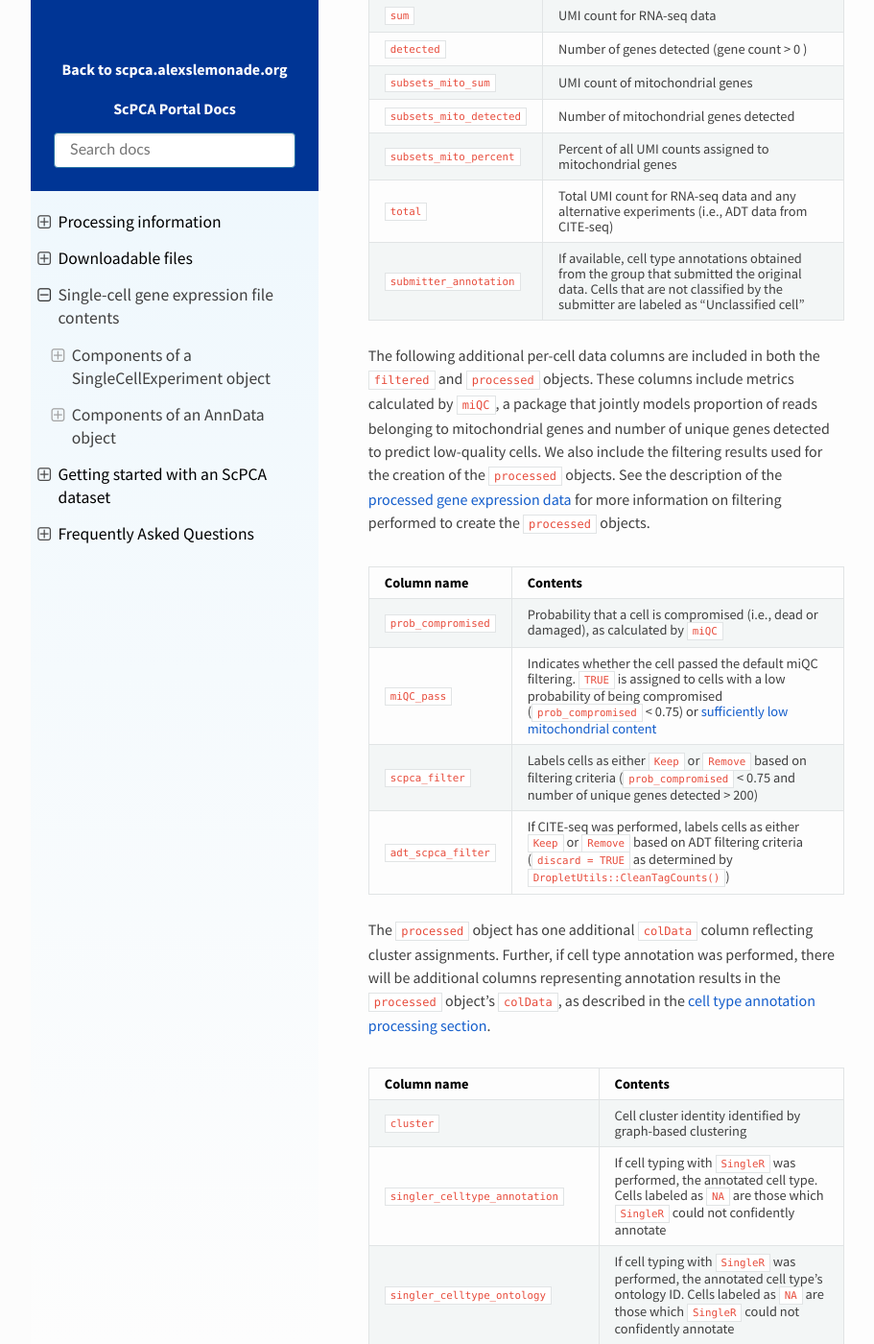
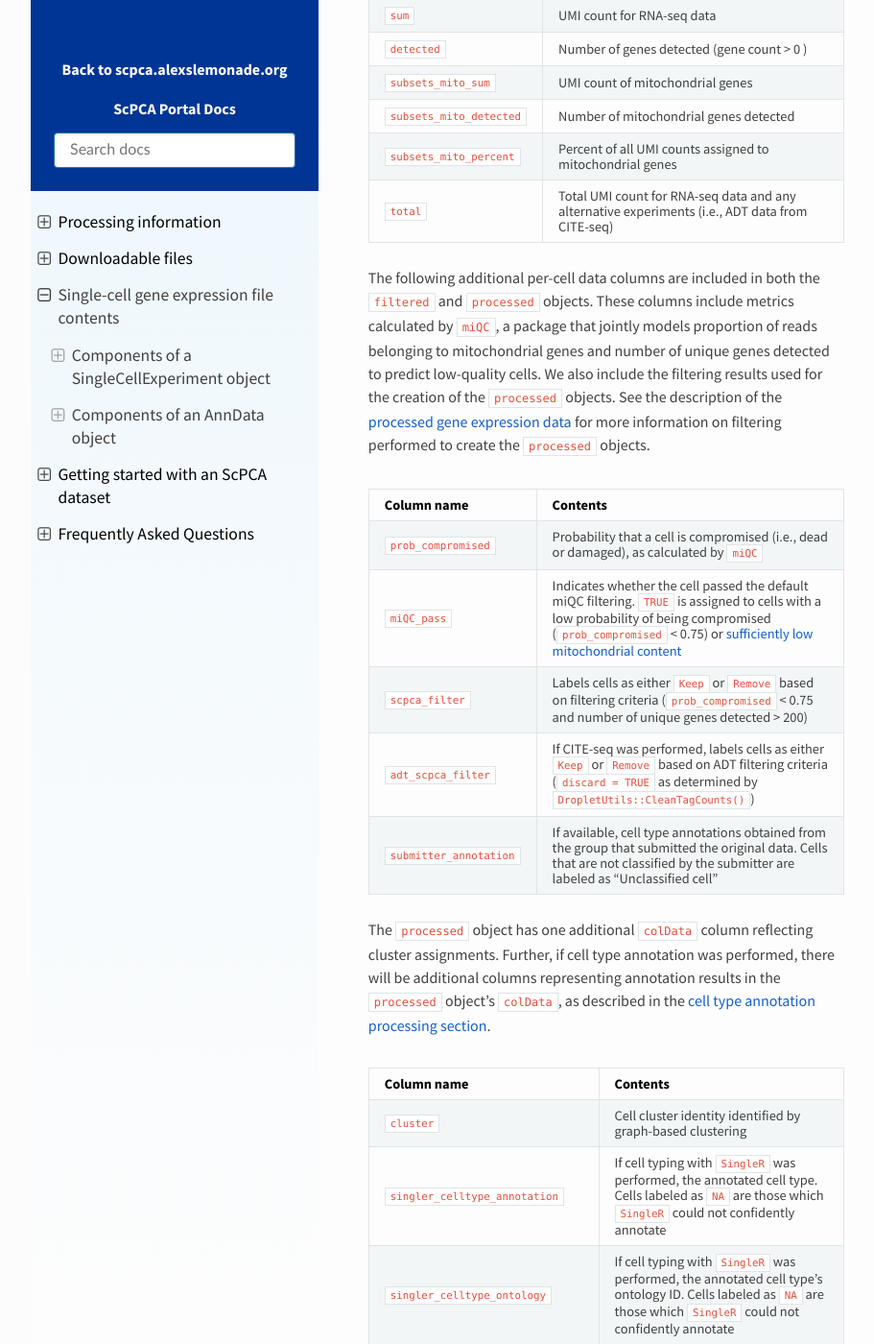
Before and after one commit to DongzeHE/scpca-docs, a Sphinx documentation site: the page built from docs/sce_file_contents.md, in a window 1280 px wide and 1400 px high, scrolled down 1742 px. Shown: the whole window at 96% size, without its empty margins (158-1069 px from the left). Built offline with Sphinx 7.4.7 and the Read the Docs theme 2.0.0, drawn with Linux system fonts in a browser that asks for light colours; part of the change alters nothing that is shown.

```diff
--- a/docs/sce_file_contents.md
+++ b/docs/sce_file_contents.md
@@ -51,7 +51,6 @@ The following per-cell data columns are included for each cell, calculated using
 | `subsets_mito_detected` | Number of mitochondrial genes detected                                                                                                                                                        |
 | `subsets_mito_percent`  | Percent of all UMI counts assigned to mitochondrial genes                                                                                                                                     |
 | `total`                 | Total UMI count for RNA-seq data and any alternative experiments (i.e., ADT data from CITE-seq)                                                                                                             |
-| `submitter_annotation` | If available, cell type annotations obtained from the group that submitted the original data. Cells that are not classified by the submitter are labeled as "Unclassified cell" |
 
 The following additional per-cell data columns are included in both the `filtered` and `processed` objects.
 These columns include metrics calculated by [`miQC`](https://bioconductor.org/packages/release/bioc/html/miQC.html), a package that jointly models proportion of reads belonging to mitochondrial genes and number of unique genes detected to predict low-quality cells.
@@ -64,6 +63,7 @@ See the description of the {ref}`processed gene expression data <processing_info
 | `miQC_pass`             | Indicates whether the cell passed the default miQC filtering. `TRUE` is assigned to cells with a low probability of being compromised (`prob_compromised` < 0.75) or [sufficiently low mitochondrial content](https://bioconductor.org/packages/release/bioc/vignettes/miQC/inst/doc/miQC.html#preventing-exclusion-of-low-mito-cells)  |
 | `scpca_filter` | Labels cells as either `Keep` or `Remove` based on filtering criteria (`prob_compromised` < 0.75 and number of unique genes detected > 200) |
 | `adt_scpca_filter` | If CITE-seq was performed, labels cells as either `Keep` or `Remove` based on ADT filtering criteria (`discard = TRUE` as determined by [`DropletUtils::CleanTagCounts()`](https://rdrr.io/github/MarioniLab/DropletUtils/man/cleanTagCounts.html)) |
+| `submitter_annotation` | If available, cell type annotations obtained from the group that submitted the original data. Cells that are not classified by the submitter are labeled as "Unclassified cell" |
 
 
 The `processed` object has one additional `colData` column reflecting cluster assignments.
```
